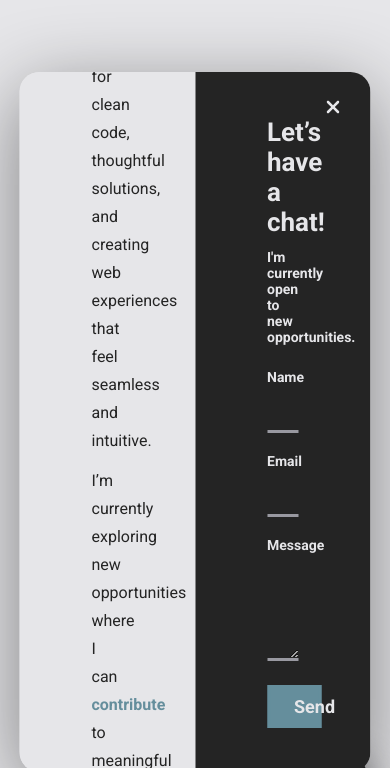
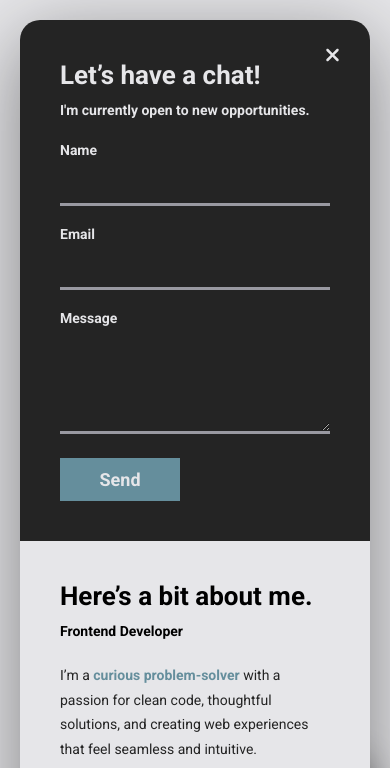
Before and after one commit to doniaBlair/fes-js-portfolio, a plain HTML site: page index.html in a window 390 px wide. Both pictures are taken after a click on the button 335 px from the left and 785 px from the top of the page. Shown: the top 768 px of the page. Drawn offline with nearby package versions, Linux system fonts and the light colour scheme.

Commit message:
html, css, and js complete

```diff
--- a/index.html
+++ b/index.html
@@ -17,13 +17,13 @@
     })();
     </script>
 </head>
-<body>
+<body onmousemove="moveBackground(event)">
     <section id="landing">
         <nav>
             <div class="personal-logo">Donia Blair</div>
             <ul class="nav__list">
                 <li><a href="#" class="nav__list--anchor-link link__hover-effect link__hover-effect--black" onclick="toggleModal()">About</a></li>
-                <li><a href="#" class="nav__list--anchor-link link__hover-effect link__hover-effect--black" onclick="toggleModal()">Projects</a></li>
+                <li><a href="#projects" class="nav__list--anchor-link link__hover-effect link__hover-effect--black">Projects</a></li>
                 <li><a href="#" class="nav__list--anchor-link link__hover-effect link__hover-effect--black" onclick="toggleModal()">Contact</a></li>
                 <li><a href="#" class="nav__list--anchor-link animation--click" onclick="toggleContrast(event)"><img src="./assets/icon-theme.svg" alt=""></a></li>
             </ul>
@@ -45,7 +45,7 @@
                 </div>
             </div>
         </header>
-        <button class="email-button animation--click" onclick="toggleModal()">
+        <button id="email-button" class="email-button animation--click" onclick="toggleModal()">
             <img src="./assets/icon-envelope.svg" alt="mail icon">
         </button>
         <a href="#projects" class="scroll animation--click">
@@ -156,11 +156,22 @@
             <div class="footer__social--list">
                 <a href="https://www.linkedin.com/in/doniablair/" class="link__hover-effect link__hover-effect--white" target="_blank">LinkedIn</a>
                 <a href="https://github.com/doniaBlair" class="link__hover-effect link__hover-effect--white" target="_blank">GitHub</a>
-                <a href="mailto:donia.blair@gmail.com" class="link__hover-effect link__hover-effect--white" target="_blank">Email</a>
+                <a href="#" class="link__hover-effect link__hover-effect--white" onclick="toggleModal()">Contact</a>
                 <a href="./assets/dblair-resume.pdf" class="link__hover-effect link__hover-effect--white" target="_blank">Resumé</a>
             </div>
             <div class="footer__copyright">Copyright © 2025 Donia Blair</div>
         </div>
     </footer>
+    <div class="shapes">
+        <img src="./assets/shape-semi-circle.svg" class="shape shape-0" alt="">
+        <img src="./assets/shape-circle.svg" class="shape shape-1" alt="">
+        <img src="./assets/shape-squiggly.svg" class="shape shape-2" alt="">
+        <img src="./assets/shape-circle.svg" class="shape shape-3" alt="">
+        <img src="./assets/shape-triangle.svg" class="shape shape-4" alt="">
+        <img src="./assets/shape-circle.svg" class="shape shape-5" alt="">
+        <img src="./assets/shape-squiggly.svg" class="shape shape-6" alt="">
+        <img src="./assets/shape-circle.svg" class="shape shape-7" alt="">
+        <img src="./assets/shape-semi-circle.svg" class="shape shape-8" alt="">
+    </div>
 </body>
 </html>
--- a/index.js
+++ b/index.js
@@ -1,6 +1,20 @@
 // template ID: template_kf3lkwp
 // service ID: service_lm55ex7
 // user ID/public key: 5cZt_Fo4A1ouF1X4F
+
+const scaleFactor = 1/20;
+function moveBackground(event) {
+    const shapes = document.querySelectorAll('.shape');
+    const mouseX = event.clientX * scaleFactor;
+    const mouseY = event.clientY * scaleFactor;
+
+    for( let i = 0; i < shapes.length; i++ ) {
+        const isOdd = i % 2 !== 0;
+        const boolInt = isOdd ? -1 : 1;
+        shapes[i].style.transform = `translate(${mouseX * boolInt}px, ${mouseY * boolInt}px)`;
+    }
+}
+
 
 let contrastToggle = false;
 function toggleContrast(event) {
@@ -13,6 +27,7 @@ function toggleContrast(event) {
         document.body.classList.remove('dark-theme');
     }
 }
+
 
 async function contact(event) {
     event.preventDefault();
@@ -48,4 +63,5 @@ function toggleModal() {
 
     isModalOpen = true;
     document.body.classList += ' modal--open';
+    window.scrollTo(0, 0);
 }
--- a/style.css
+++ b/style.css
@@ -10,9 +10,16 @@
     box-sizing: border-box;
     font-family: 'Roboto', sans-serif;
 }
-section {
+html {
+    scroll-behavior: smooth;
+}
+body {
     background-color: #E6E6E9;
     transition: background-color 0.3s ease-in-out;
+}
+section {
+    position: relative;
+    z-index: 1;
 }
 p {
     font-size: 16px;
@@ -148,7 +155,7 @@ nav, .scroll, header {
     visibility: hidden;
     transition: all 0.4s ease-in-out;
 }
-.dark-theme section {
+.dark-theme {
     background-color: #242424;
 }
 .dark-theme .personal-logo,
@@ -219,6 +226,7 @@ nav .nav__list img {
 * LANDING
 **/
 #landing {
+    z-index: 2;
     min-height: 100vh;
 }
 #landing header {
@@ -317,7 +325,7 @@ nav .nav__list img {
 
 
 /**
-* MDOAL
+* MODAL
 **/
 .modal {
     position: absolute;
@@ -336,7 +344,7 @@ nav .nav__list img {
     transition: opacity 1s ease-in-out, visibility 1s ease-in-out, z-index 1s ease-in-out, box-shadow 0.5s ease-in-out;
 }
 .modal--open .modal {
-    z-index: 10;
+    z-index: 100;
     box-shadow: 0 20px 80px 0 rgba(0, 0, 0, 0.45);
     /* opacity: 1; */
     visibility: visible;
@@ -479,7 +487,6 @@ nav .nav__list img {
 }
 
 
-
 /**
 * PROJECTS
 **/
@@ -566,6 +573,8 @@ nav .nav__list img {
 * FOOTER
 **/
 footer {
+    position: relative;
+    z-index: 1;
     padding: 8% 0;
     background-color: #242424;
     text-align: center;
@@ -604,3 +613,145 @@ footer .personal-logo a:hover .footer__logo--popper {
     max-width: 400px;
     margin: 0 auto 20px;
 }
+
+
+/**
+* SHAPES
+**/
+.shapes {
+    position: fixed;
+    top: 0;
+    left: 0;
+    right: 0;
+    bottom: 0;
+}
+.shape {
+    position: absolute;
+}
+.shape-0 {
+    top: 15vh;
+    left: 5vw;
+}
+.shape-1 {
+    top: 15vh;
+    left: 50vw;
+}
+.shape-2 {
+    top: 15vh;
+    left: 80vw;
+}
+.shape-3 {
+    top: 50vh;
+    left: 5vw;
+}
+.shape-4 {
+    top: 50vh;
+    left: 50vw;
+}
+.shape-5 {
+    top: 50vh;
+    left: 80vw;
+}
+.shape-6 {
+    top: 80vh;
+    left: 5vw;
+}
+.shape-7 {
+    top: 80vh;
+    left: 50vw;
+}
+.shape-8 {
+    top: 80vh;
+    left: 80vw;
+}
+
+
+/**
+* RESPONSIVE
+**/
+@media(max-width: 768px) {
+    .title {
+        font-size: 80px;
+    }
+    .section__title {
+        font-size: 32px;
+    }
+    p {
+        font-size: 14px;
+    }
+    #landing header p {
+        max-width: 500px;
+        font-size: 20px;
+    }
+    .modal {
+        top: 20px;
+        left: 20px;
+        right: 20px;
+        /* bottom: 20px; */
+        transform: none;
+        width: auto;
+        max-width: none;
+        height: auto;
+        flex-direction: column-reverse;
+        /* overflow-y: scroll; */
+    }
+    .modal__half {
+        width: 100%;
+    }
+    #projects .project__description {
+        left: 30px;
+        right: 30px;
+    }
+    #projects .project__description h3 {
+        font-size: 24px;
+    }
+    #projects .project__description h4 {
+        font-size: 15px;
+    }
+    #projects .project__description p {
+        font-size: 12px;
+    }
+    #projects .project__description-links img {
+        height: 16px;
+    }
+    .footer__social--list, .footer__copyright {
+        font-size: 14px;
+    }
+    .shapes {
+        opacity: 0.3;
+    }
+}
+@media(max-width: 479px) {
+    .personal-logo {
+        font-size: 18px;
+    }
+    nav .nav__list li:first-child {
+        display: none;
+    }
+    nav .nav__list--anchor-link {
+        font-size: 15px;
+    }
+    .title {
+        font-size: 52px;
+    }
+    #landing header p {
+        font-size: 16px;
+    }
+    .modal__half {
+        padding: 40px;
+    }
+    #projects .project__description h3, #projects .project__description h4 {
+        text-align: center;
+    }
+    #projects .project__description h4 {
+        margin-top: 4px;
+        margin-bottom: 16px;
+    }
+    #projects .project__description p {
+        display: none;
+    }
+    #projects .project__description-links {
+        display: flex;
+        justify-content: center;
+    }
+}
```
Also changed, not shown: assets/shape-circle.svg (added), assets/shape-semi-circle.svg (added), assets/shape-squiggly.svg (added), assets/shape-triangle.svg (added).
